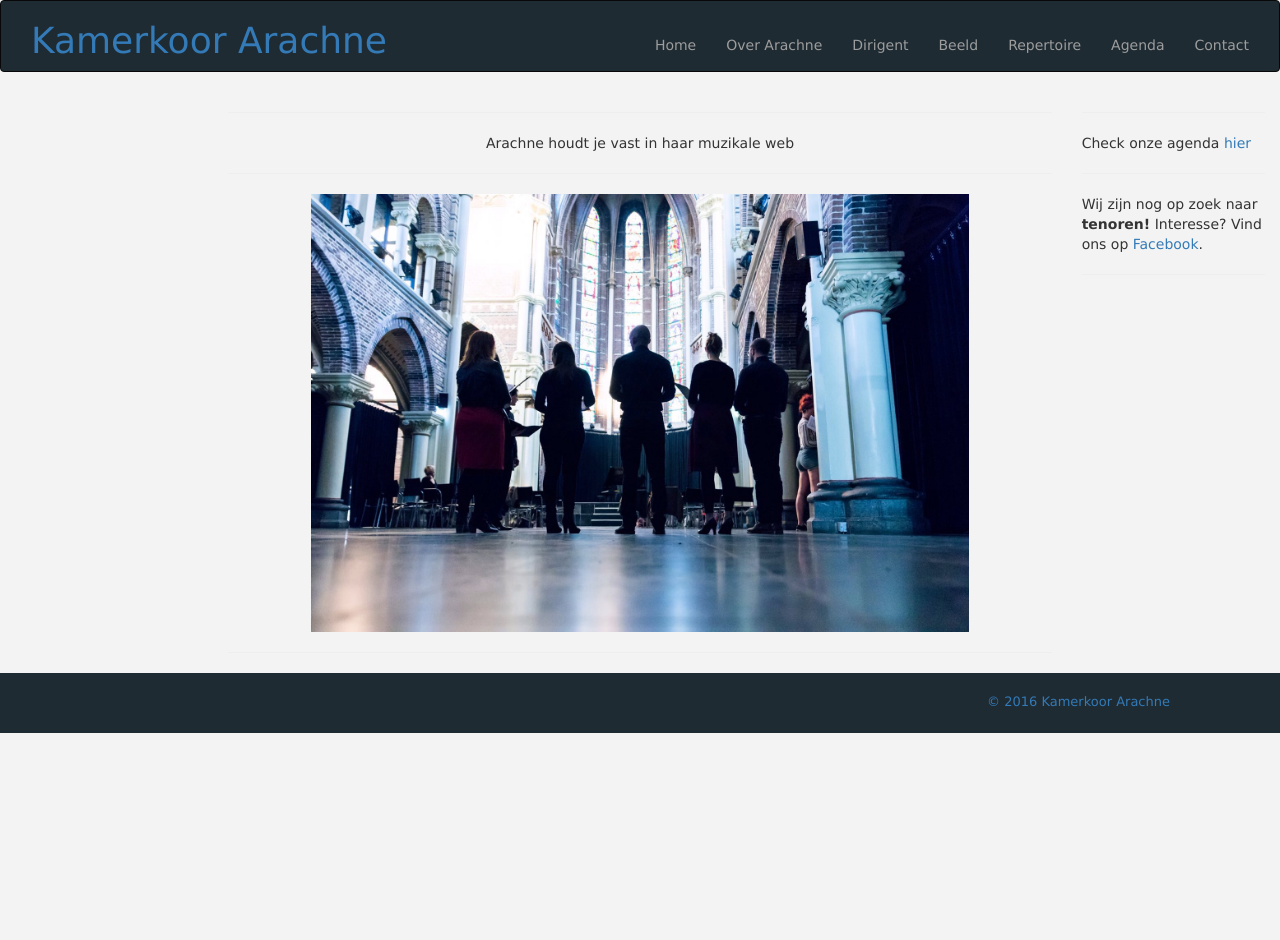
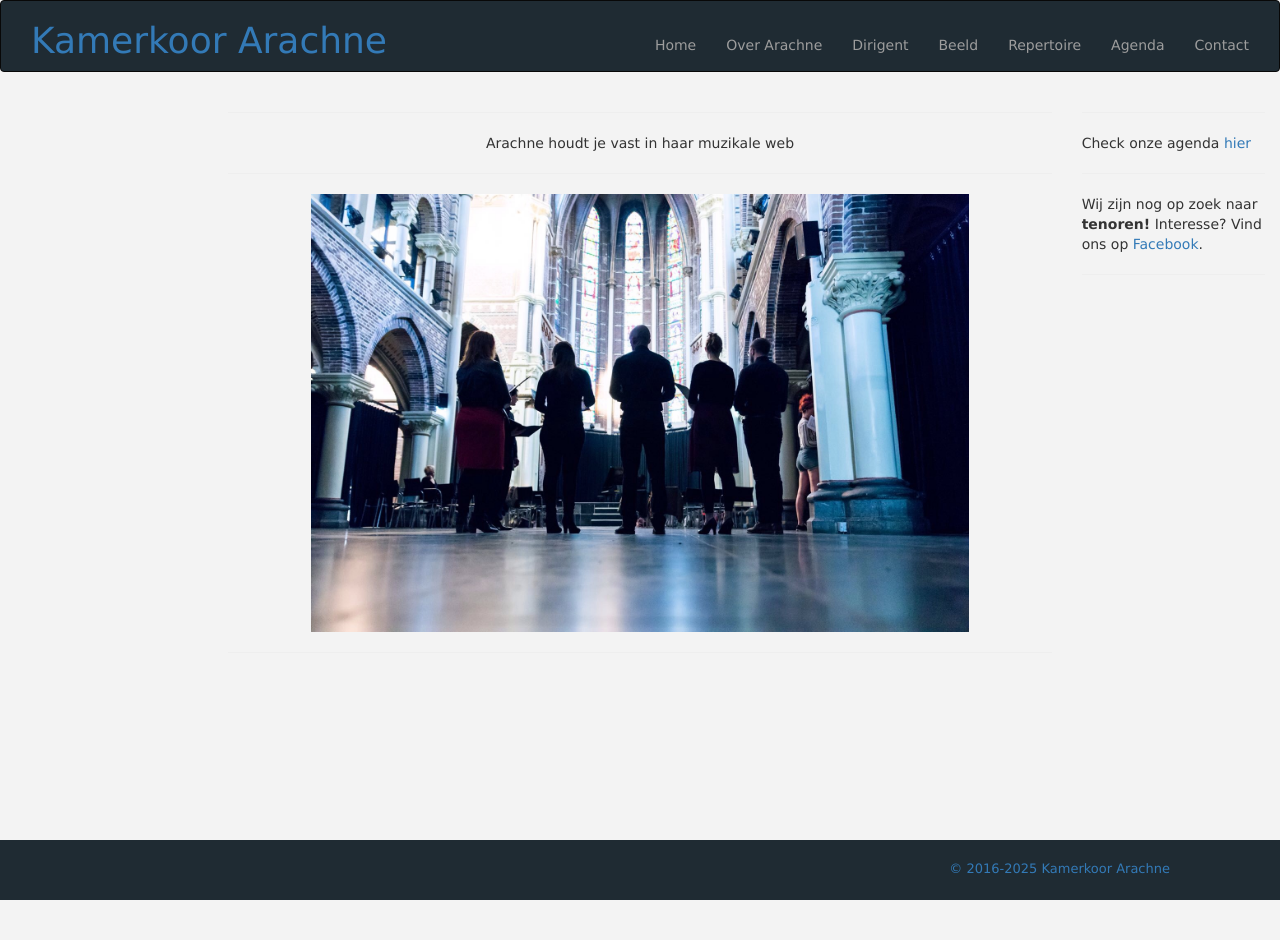
Before and after one commit to fgroenendijk/arachne, a Jekyll site: the page built from index.html, in a window 1280 px wide. Built offline with Jekyll 4.4.1, drawn with Linux system fonts in a browser that asks for light colours; before the commit the page ends 900 px from its top, so only the background shows below that.

Commit message:
Bottom bar is actually at the bottom, styling fix

```diff
--- a/_includes/footer.html
+++ b/_includes/footer.html
@@ -1,3 +1,3 @@
 <footer class="container-fluid">
-    <p>© 2016 Kamerkoor Arachne</p>
+    <p>© 2016-2025 Kamerkoor Arachne</p>
 </footer>
--- a/assets/css/style.css
+++ b/assets/css/style.css
@@ -7,6 +7,10 @@ body {
 	margin: 0 0 100px;
 	background: #f3f3f3;
 	font-family: "Lucida Sans Unicode", "Lucida Grande", sans-serif;
+}
+
+main {
+	height: calc(100vh - 152px);
 }
 
 nav.navbar-inverse {
```
